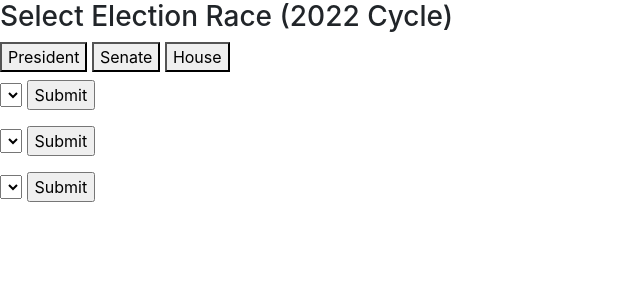
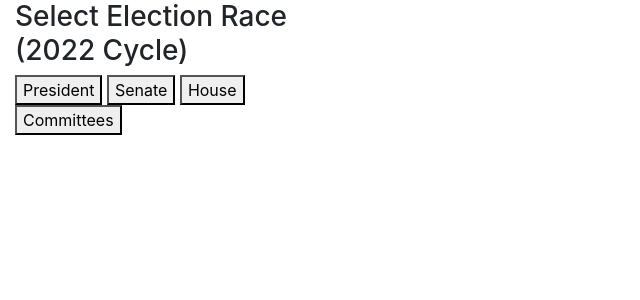
Before and after one commit to syanh7/OpenFEC, a Flask app: page / in a window 1280 px wide. Shown: the top 300 px of the page, without its empty margins (0-640 px from the left). Run offline with Flask 2, Linux system fonts and the light colour scheme; lists and menus that the app fills with data are empty.

Commit message:
added feature to view top 100 committees

```diff
--- a/server.py
+++ b/server.py
@@ -95,6 +95,8 @@ def house_election(state, district):
                      'incumbent':candidate.incumbent} for candidate in candidates])
 
 
+
+
 @app.route('/candidate/<candidate_id>.json')
 @cache.cached()
 def candidate_info(candidate_id):
@@ -107,7 +109,7 @@ def candidate_info(candidate_id):
     total = helper.total_contributions(contributions)
 
     return jsonify({'candidate':candidate.as_dict(),
-                    'race':candidate.candidate_race[0].race.as_dict(),
+                    'race':candidate.candidate_race[-1].race.as_dict(),
                     'total':total,
                     'contributions':[{
                         'contribution_id': contribution.contribution_id,
@@ -119,6 +121,16 @@ def candidate_info(candidate_id):
                         'party': contribution.committee.party} for contribution in contributions]})
 
 
+@app.route('/committee.json')
+@cache.cached()
+def top_100_committees():
+    ''' Return the top 100 committees by total amount donated '''
+    committees = crud.get_top_100_committees()
+
+    committees = [{'committee_id':committee[0],
+                    'name':committee[1]} for committee in committees]
+
+    return jsonify(committees)
 
 
 @app.route('/committee/<committee_id>.json')
--- a/static/ajax.js
+++ b/static/ajax.js
@@ -5,6 +5,8 @@ and populate the candidate list container*/
 $('#president-race').on('click', () => {
     //reset the display state
     default_display_state();
+    $('#select-state-senate').addClass('hidden')
+    $('#select-state-house').addClass('hidden')
     //get all presidential candidates from route
     $.get('/president.json',  (res) => {
         //iterate throught the candidates and create
@@ -19,8 +21,10 @@ $('#president-race').on('click', () => {
 /* Get all of the states that a senate race
 will be in and populate the state dropdown menu */
 $('#senate-race').on('click', () => {
-    default_display_state()
-    $('#state-id-senate').html('')
+    default_display_state();
+    $('#select-state-senate').removeClass('hidden');
+    $('#select-state-house').addClass('hidden');
+    $('#state-id-senate').html('');
     $.get('/senate.json',  (res) => {
         for (const state of res) {
             $('#state-id-senate').append(`<option value=${state}>${state}</option>`);
@@ -33,6 +37,8 @@ $('#senate-race').on('click', () => {
 will be in and populate the state dropdown menu */
 $('#house-race').on('click', () => {
     default_display_state();
+    $('#select-state-senate').addClass('hidden');
+    $('#select-state-house').removeClass('hidden');
     $('#state-id-house').html('');
     $.get('/house.json',  (res) => {
         for (const state of res) {
@@ -41,6 +47,18 @@ $('#house-race').on('click', () => {
     });
 });
 
+/* Get the top 100 committees that have donated to
+any federal election candidate */
+$('#all-committees').on('click', () => {
+    default_display_state();
+    $('#select-state-senate').addClass('hidden')
+    $('#select-state-house').addClass('hidden')
+    $.get('/committee.json',  (res) => {
+        for (const committee of res) {
+            create_committee_and_event(committee);
+        };
+    });
+});
 
 /* Get all of the candidates for senate election
 in a state and populate the candidate list container */
@@ -103,10 +121,28 @@ function create_candidate_and_event(candidate){
     });
 };
 
+
+//creates event handlers so user can click on a committee row and get
+//all the donations a committee has made
+function create_committee_and_event(committee) {
+    $('#committee-list').append(`<button id=committee-${committee.committee_id} value=${committee.committee_id}>${committee.name}</button>`);
+    $(`#committee-${committee.committee_id}`).on('click', () => {
+        default_display_state();
+        $.get(`/committee/${committee.committee_id}.json`,  (res) => {
+            const committee = res.committee;
+            const candidates = res.candidates;
+            populate_committee(committee, res.total);
+            initialize_donations_table()
+            populate_donations_table(candidates);
+            create_sort_event_handler_candidate(candidates);
+        });
+    });
+};
 /* Resets the display state to the default
 so that it is ready to display another candidate */
 function default_display_state() {
     $('#candidate-list').html('');
+    $('#committee-list').html('');
     $('#display-candidate').html('');
     $('#display-committee').html('');
     $('#contributions').html('');
@@ -119,6 +155,8 @@ function default_display_state() {
 /* When a candidate is selected, their information is diplayed
 and the visualization is activated*/
 function populate_candidate(candidate, total, contributions, race) {
+    $('#select-state-senate').addClass('hidden')
+    $('#select-state-house').addClass('hidden')
     $('#display-candidate').append(`<h3><a href="https://www.fec.gov/data/candidate/${candidate.candidate_id}/" target="_blank" rel="noopener">${candidate.name}</a></h3>`);
     $('#display-candidate').append(`<p>State: ${candidate.state}</p>`);
     $('#display-candidate').append(`<p>Incumbent/Challenger: ${candidate.incumbent}</p>`);
@@ -153,6 +191,8 @@ function populate_candidate(candidate, total, contributions, race) {
 //and pass the contributions array to the sort event handlers
 //and the populate contribution tables
 function initialize_contribution_table(contributions) {
+    $('#select-state-senate').addClass('hidden')
+    $('#select-state-house').addClass('hidden')
     $('#contribution-table-head').html('');
     $('#contribution-table-head').append('<tr>');
     $('#contribution-table-head').append('<th id ="committee-header" value="committees">Committee</th>');
@@ -266,7 +306,6 @@ function committee_click_event_handler(committee_id, contribution_id) {
 //populate basic information about the committee
 function populate_committee(committee, total) {
     $('#display-committee').append(`<p>${committee.name} ${committee.state} ${total}<p>`)
-
 };
 
 //initalizaes the committees donation tables
--- a/static/style.css
+++ b/static/style.css
@@ -1,11 +1,3 @@
 .hidden {
     display: none;
   };
-
-.test + .tooltip > .tooltip-inner {
-    background-color: #73AD21;
-    color: #FFFFFF;
-    border: 1px solid green;
-    padding: 15px;
-    font-size: 20px;
-  }
--- a/templates/index.html
+++ b/templates/index.html
@@ -14,17 +14,16 @@
   </head>
   <body>
 
-    <section id = "select-race">
+    <section id = "select-race" class="col-md-3">
         <h3 id= "race-title">Select Election Race (2022 Cycle)</h3>
-
         <button id='president-race' value = 'president'>President</button>
         <button id='senate-race' value = 'senate'>Senate</button>
         <button id='house-race' value = 'house'>House</button>
-
+        <button id='all-committees' value = 'committee'>Committees</button>
     </section>
 
-    <section id = "select-state-senate" >
-        <h3 id = 'state-title-senate'></h3>
+    <section class="hidden" id = "select-state-senate" >
+        <h3 id = 'state-title-senate'>State:</h3>
         <form id = "get-state-senate">
             <select id = "state-id-senate">
             </select>
@@ -32,17 +31,14 @@
         </form>
     </section>
 
-    <section id = "select-state-house" >
-        <h3 id = 'state-title-house'></h3>
+    <section class="hidden" id = "select-state-house" >
+        <h3 id = 'state-title-house'>State:</h3>
         <form id = "get-state-house">
             <select id = "state-id-house">
             </select>
             <input type="submit">
         </form>
-    </section>
-
-    <section id = "select-district">
-        <h3 id = 'district-title'></h3>
+        <h3 id = 'district-title'>District:</h3>
         <form id = "get-district">
             <select id = "district-id">
             </select>
@@ -51,8 +47,14 @@
     </section>
 
 
+
     <section id = "display-candidates">
         <ul id = "candidate-list">
+        </ul>
+    </section>
+
+    <section id = "display-committees">
+        <ul id = "committee-list">
         </ul>
     </section>
 
```
Also changed, not shown: crud.py (+7 -0 lines).
